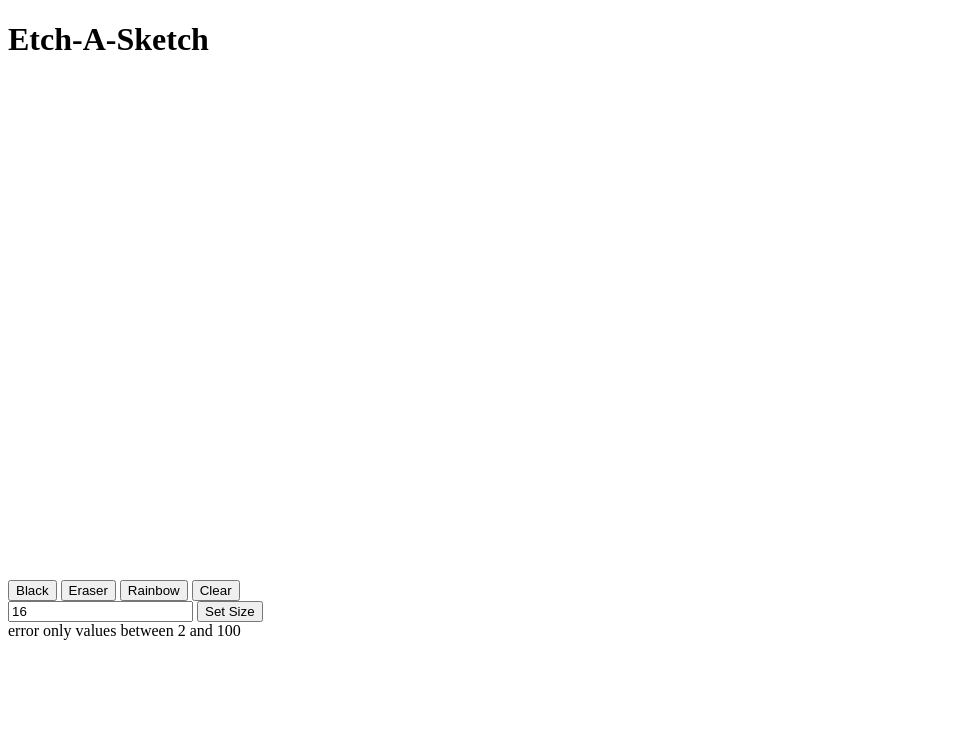
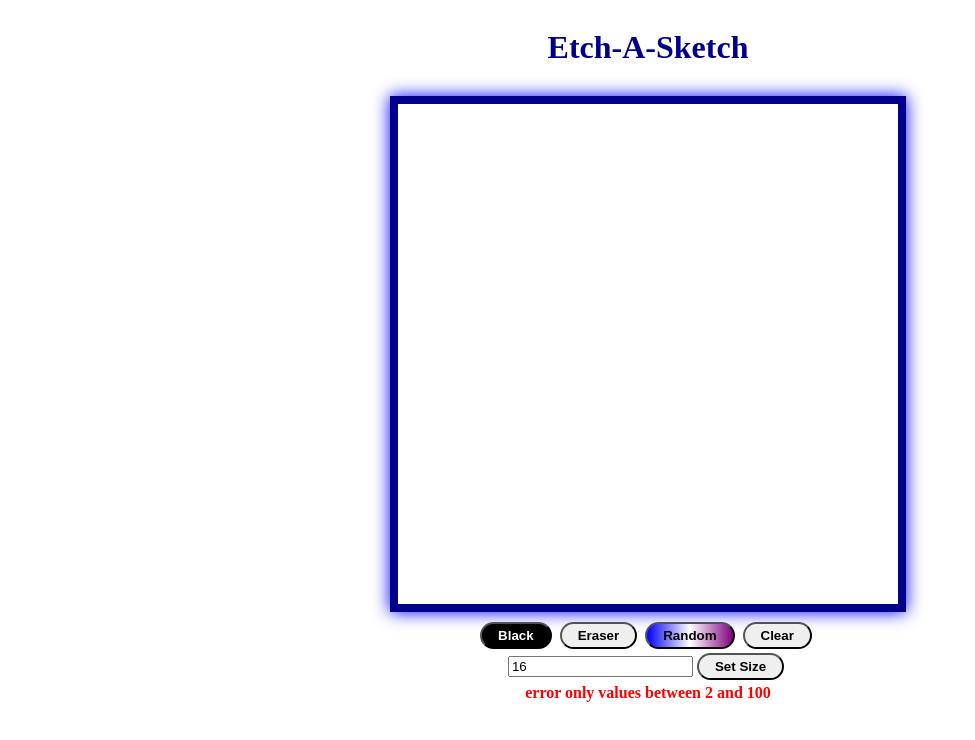
Before and after one commit to GEGDS/ProjectEtchASketch, a plain HTML site: page index.html in a window 1280 px wide. Shown: the whole page, without its empty margins (0-975 px from the left). Drawn offline with Linux system fonts and the light colour scheme.

Commit message:
finished project

```diff
--- a/index.html
+++ b/index.html
@@ -15,9 +15,9 @@
         <div class="mode"><Mode:coloring></Mode:coloring></div>
             <div class="gridContents"></div>
             <div class="buttons">
-                <button onclick="changeColor('black')">Black</button>
+                <button onclick="changeColor('black')" class="blackButton">Black</button>
                 <button onclick="changeColor('white')">Eraser</button>
-                <button onclick="changeColor('random')">Rainbow</button>
+                <button onclick="changeColor('random')"  class="randomButton">Random</button>
                 <button onclick="clearGrid()">Clear</button>
             </div>
             <div>
--- a/script.js
+++ b/script.js
@@ -21,12 +21,12 @@ for (let i = 0; i < amount; i++) {
 fillGridContents(16);
 
 function changeSize(input) {
-    if (input >= 2 && input <= 100 ) {
-       document.querySelector('.error').style.display = 'none'
-    } else {
-        document.querySelector('.error').style.display = 'flex'
-    }
-
+  if (input >= 2 && input <= 100) {
+    document.querySelector(".error").style.display = "none";
+    fillGridContents(input);
+  } else {
+    document.querySelector(".error").style.display = "flex";
+  }
 }
 
 function colorSquare() {
--- a/style.css
+++ b/style.css
@@ -1,5 +1,57 @@
+
+#container {
+    height: 100vh;
+    width: 100vw;
+    display: flex;
+    flex-direction: column;
+    align-items: center;
+}
+
 .gridContents {
+    border: solid 8px darkblue;
+    box-shadow: 0 0 1em blue;
     width: 500px;
     height: 500px;
     display: grid;
 }
+
+.title{
+    display: flex;
+    justify-content: center;
+    color: darkblue;
+}
+
+.mode {
+    font-weight: bolder;
+    padding-bottom: 8px;
+}
+
+.buttons {
+    padding-top: 10px;
+}
+
+button {
+    padding: 0.3em 1.2em;
+    margin: 0 0.3em 0.3em 0;
+    border-radius: 2em;
+    font-weight: 700;
+    text-align: center;
+}
+
+button:hover {
+    cursor: pointer;
+  }
+
+  .blackButton {
+    background-color: black;
+    color: white;
+  }
+
+  .randomButton {
+    background: linear-gradient(0.25turn, blue, white, purple);
+  }
+
+   .error {
+    font-weight: 800;
+    color:red;
+   }
```
